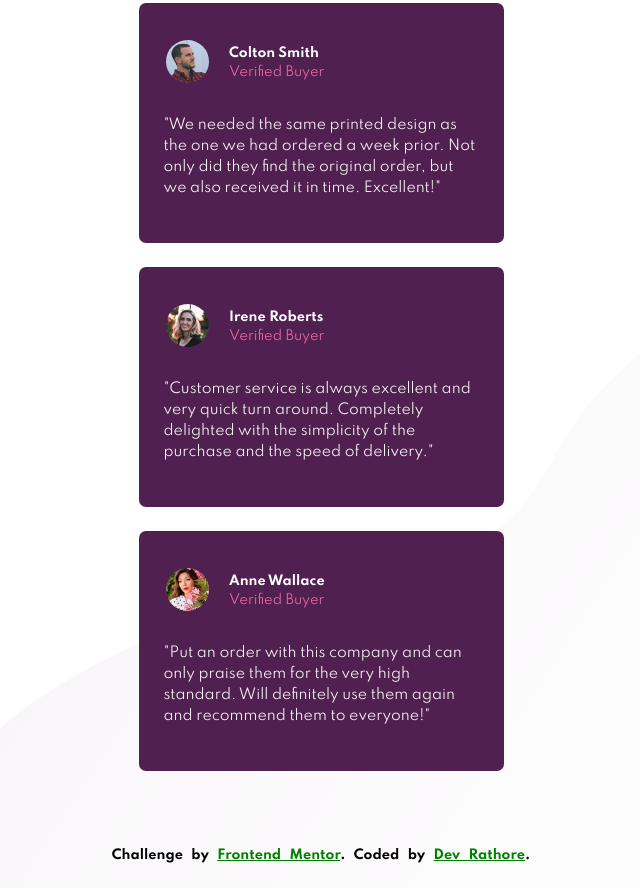
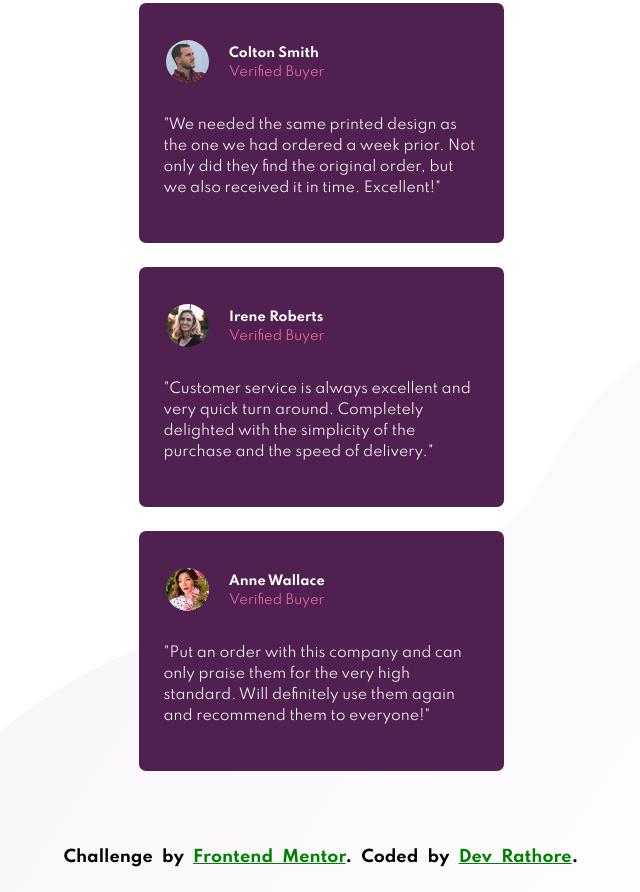
Before and after one commit to GitHub-dev12345/Social-proof-section, a plain HTML site: page index.html in a window 1280 px wide. Shown: the part 364-1256 px from the top of the page, without its empty margins (319-959 px from the left). Drawn offline with Linux system fonts and the light colour scheme.

Commit message:
HTML file change the tag element spaces & CSS file in footer tag add hover effect

```diff
--- a/style.css
+++ b/style.css
@@ -187,7 +187,7 @@ main{
 
 /* footer Design CSS Code */
 footer{
-    font-size: 0.8rem;
+    font-size: 1rem;
     font-weight: bold;
     color: black;
     padding: 15px;
@@ -196,11 +196,14 @@ footer{
 }
 
 footer a{
-    text-decoration: underline;
     cursor: pointer;
     color: green;
 }
 
+footer a:hover{
+    text-decoration: none;
+    color: orange;
+}
 /* Responsive Webpage CSS Code */
 
 @media screen and (max-width: 1415px) {
```
Also changed, not shown: index.html (+9 -6 lines).
